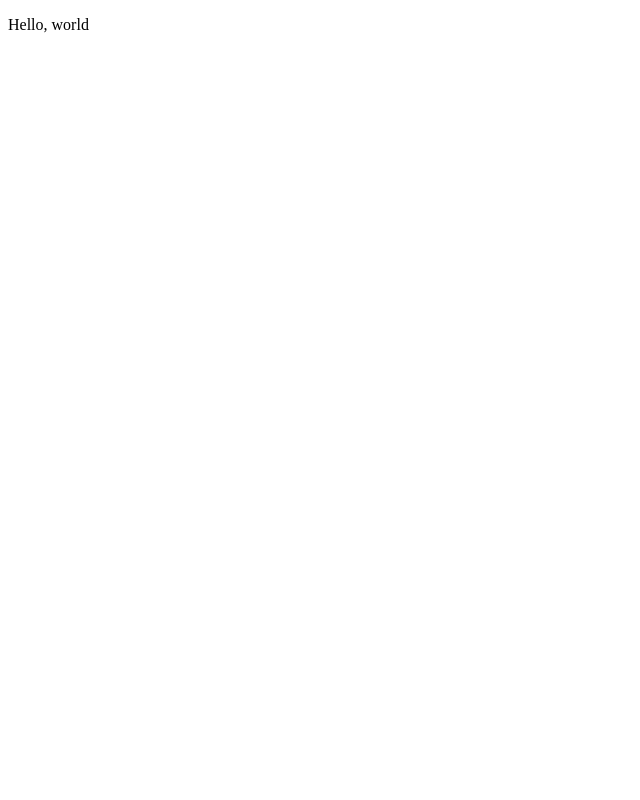
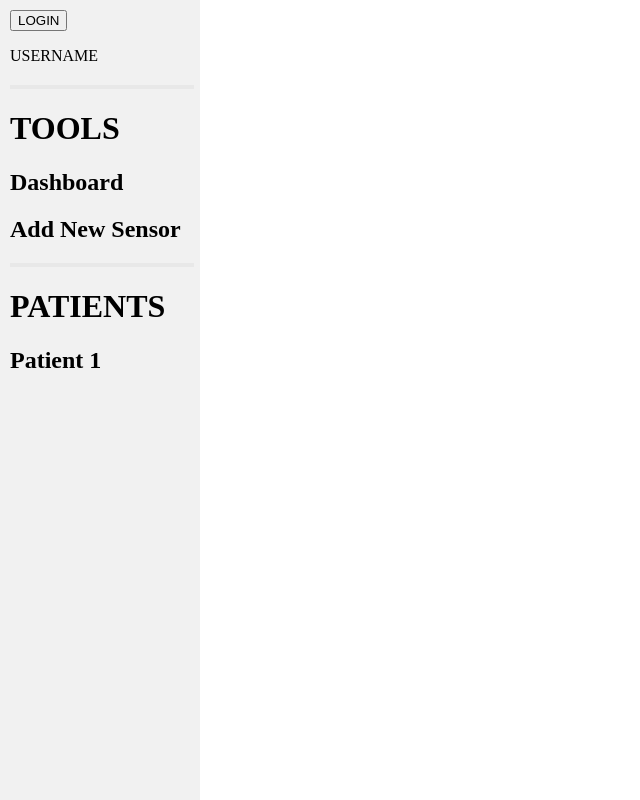
Before and after one commit to OnesAndZer0s/GradStudentResearch, a website: page website/index.html in a window 1280 px wide. Shown: the whole page, without its empty margins (0-640 px from the left). Drawn offline with Linux system fonts and the light colour scheme.

Commit message:
incredibly basic home screen

```diff
--- /dev/null
+++ b/website/index.css
@@ -0,0 +1,24 @@
+html,
+body {
+  margin: 0;
+  padding: 0;
+}
+
+hr {
+  border: 2px solid #E8E8E8;
+  width: 100%;
+  margin: 20px auto;
+}
+
+body {
+  display: grid;
+  grid-template-columns: 200px auto;
+  height: 100vh;
+}
+
+#leftPanel {
+  padding: 10px;
+  float: left;
+  background-color: #F1F1F1;
+  overflow: hidden;
+}
--- a/website/index.html
+++ b/website/index.html
@@ -5,11 +5,26 @@
   <meta charset="UTF-8">
   <meta name="viewport" content="width=device-width, initial-scale=1.0">
   <title>Homepage</title>
+  <link rel="stylesheet" href="./index.css">
 </head>
 
+
 <body>
-  <p>Hello, world</p>
-  <script type="module" src="./out/web/index.js"></script>
+  <!-- The left panel -->
+  <div id="leftPanel">
+    <button>LOGIN</button>
+    <!-- this should be hidden if there is nobody logged in. otherwise, show the name -->
+    <p>USERNAME</p>
+    <hr>
+    <h1>TOOLS</h1>
+    <h2>Dashboard</h2>
+    <h2>Add New Sensor</h2>
+    <hr>
+    <h1>PATIENTS</h1>
+    <!-- this is purposely hardcoded for now -->
+    <h2>Patient 1</h2>
+  </div>
+  <script type="module" src="./out/index.js"></script>
 </body>
 
 </html>
```
Also changed, not shown: website/login.html (added, +14 -0 lines).
